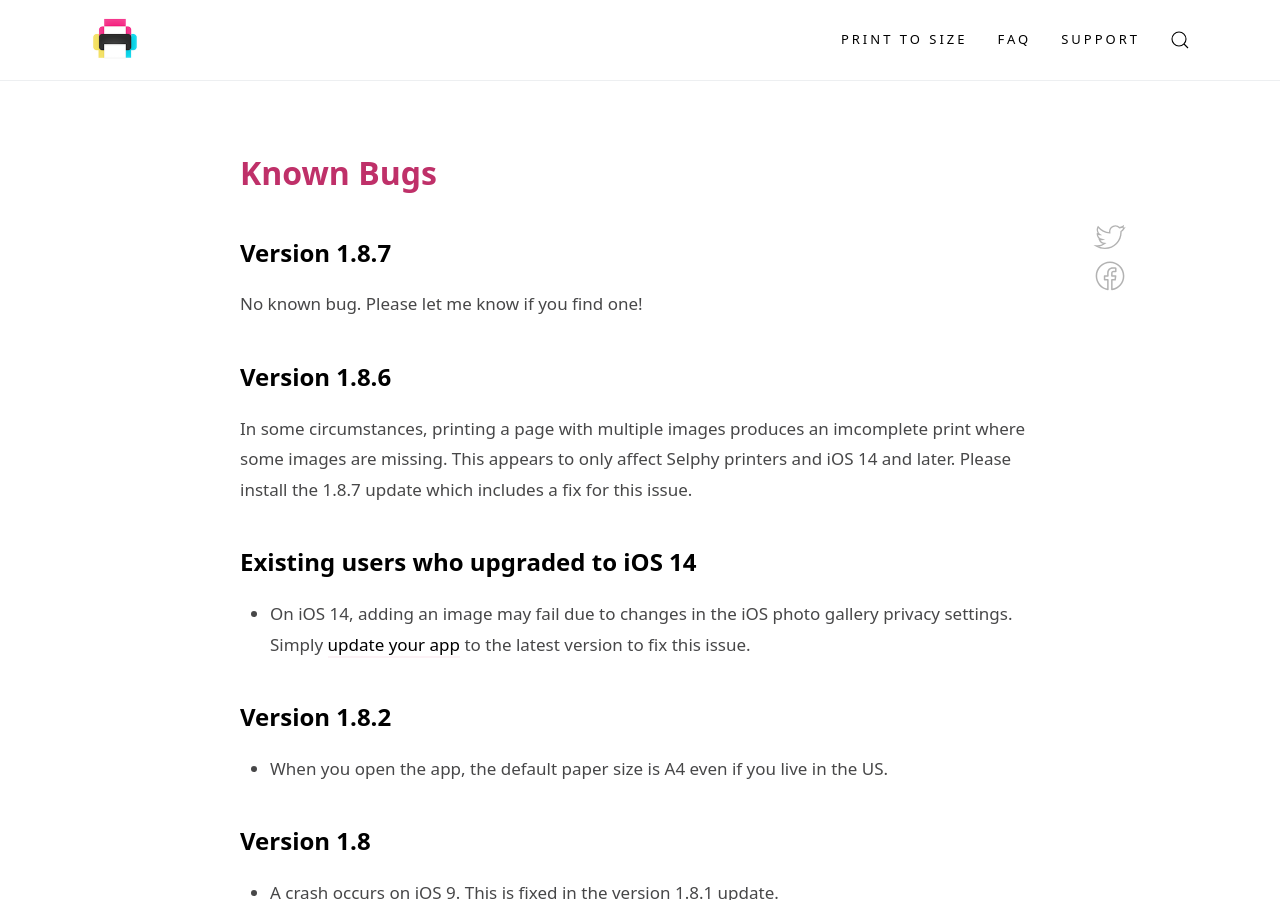
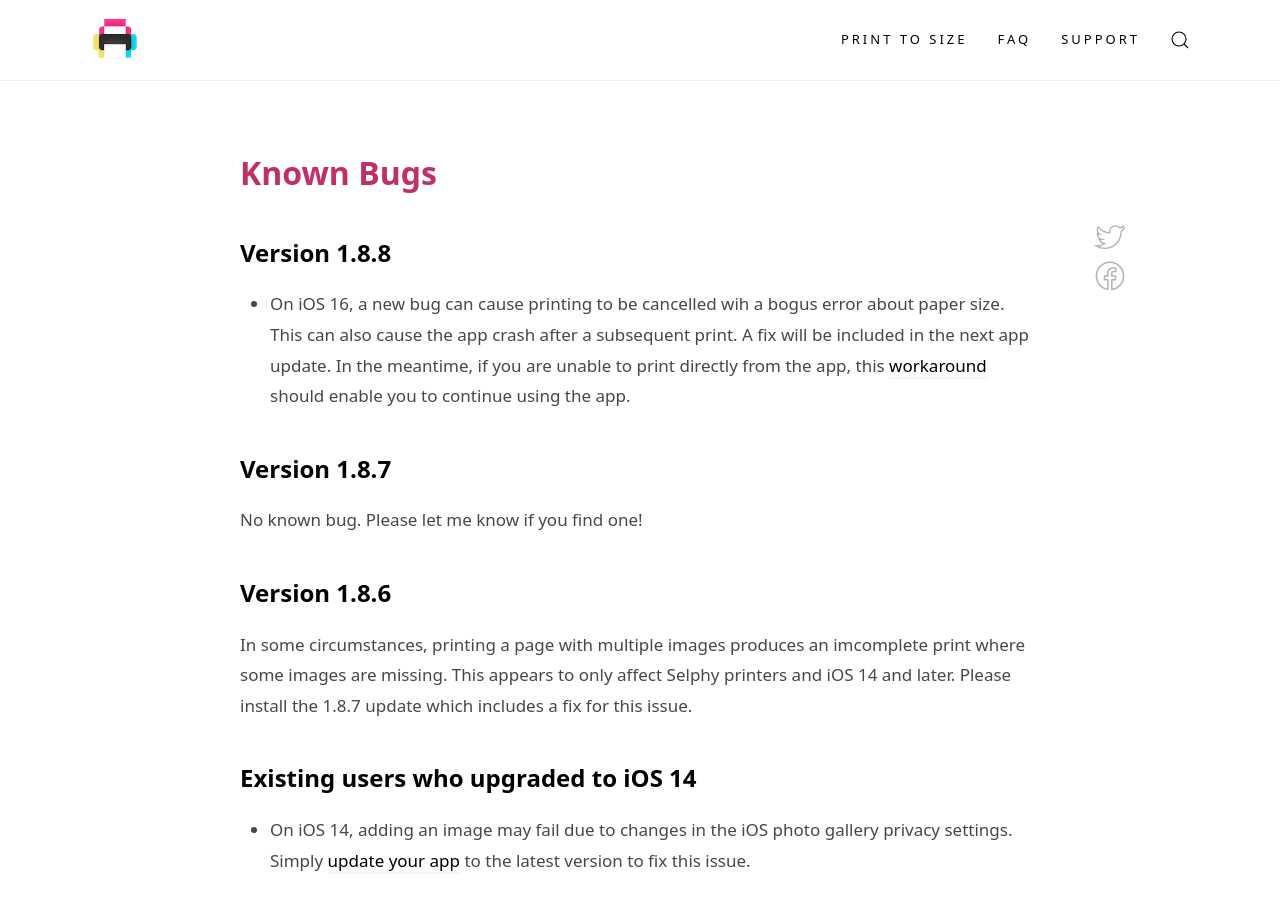
Before and after one commit to Clafou/support.print, a Jekyll site: the page built from _posts/2019-03-06-known-bugs.md, in a window 1280 px wide and 900 px high. Built offline with Jekyll 4.4.1, drawn with Linux system fonts in a browser that asks for light colours.

Commit message:
Updated bugs

```diff
--- a/_posts/2019-03-06-known-bugs.md
+++ b/_posts/2019-03-06-known-bugs.md
@@ -3,6 +3,11 @@ layout: post
 title: Known Bugs
 categories: [Troubleshooting]
 ---
+
+### Version 1.8.8
+
+* On iOS 16, a new bug can cause printing to be cancelled wih a bogus error about paper size. This can also cause the app crash after a subsequent print. A fix will be included in the next app update. In the meantime, if you are unable to print directly from the app, this [workaround](/printing-outside-the-app) should enable you to continue using the app.
+
 ### Version 1.8.7
 
 No known bug. Please let me know if you find one!
```
